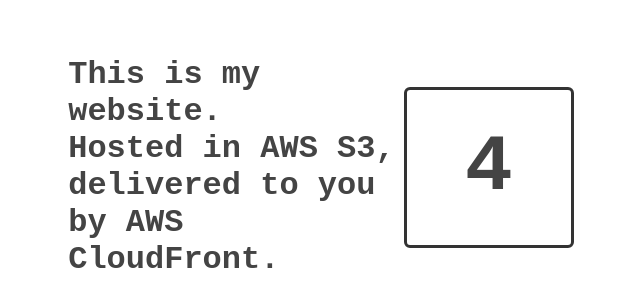
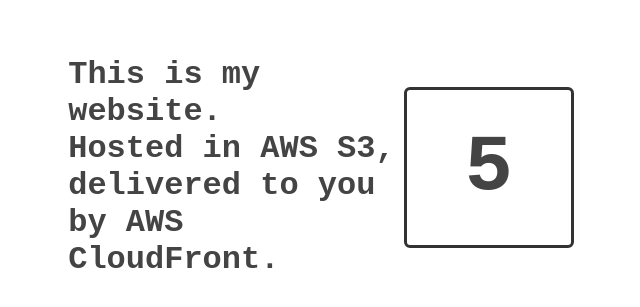
Before and after one commit to zeelz/github-action, a plain HTML site: page index.html in a window 1280 px wide. Shown: the part 241-548 px from the top of the page, 319-959 px from the left. Drawn offline with Linux system fonts and the light colour scheme.

Commit message:
s3 upload

```diff
--- a/index.html
+++ b/index.html
@@ -30,7 +30,7 @@
 <body>
     <div>
         <h1>This is my website.<br>Hosted in AWS S3, <br>delivered to you by AWS CloudFront.</h1>
-        <h2>4</h2>
+        <h2>5</h2>
 
     </div>
 </body>
```
